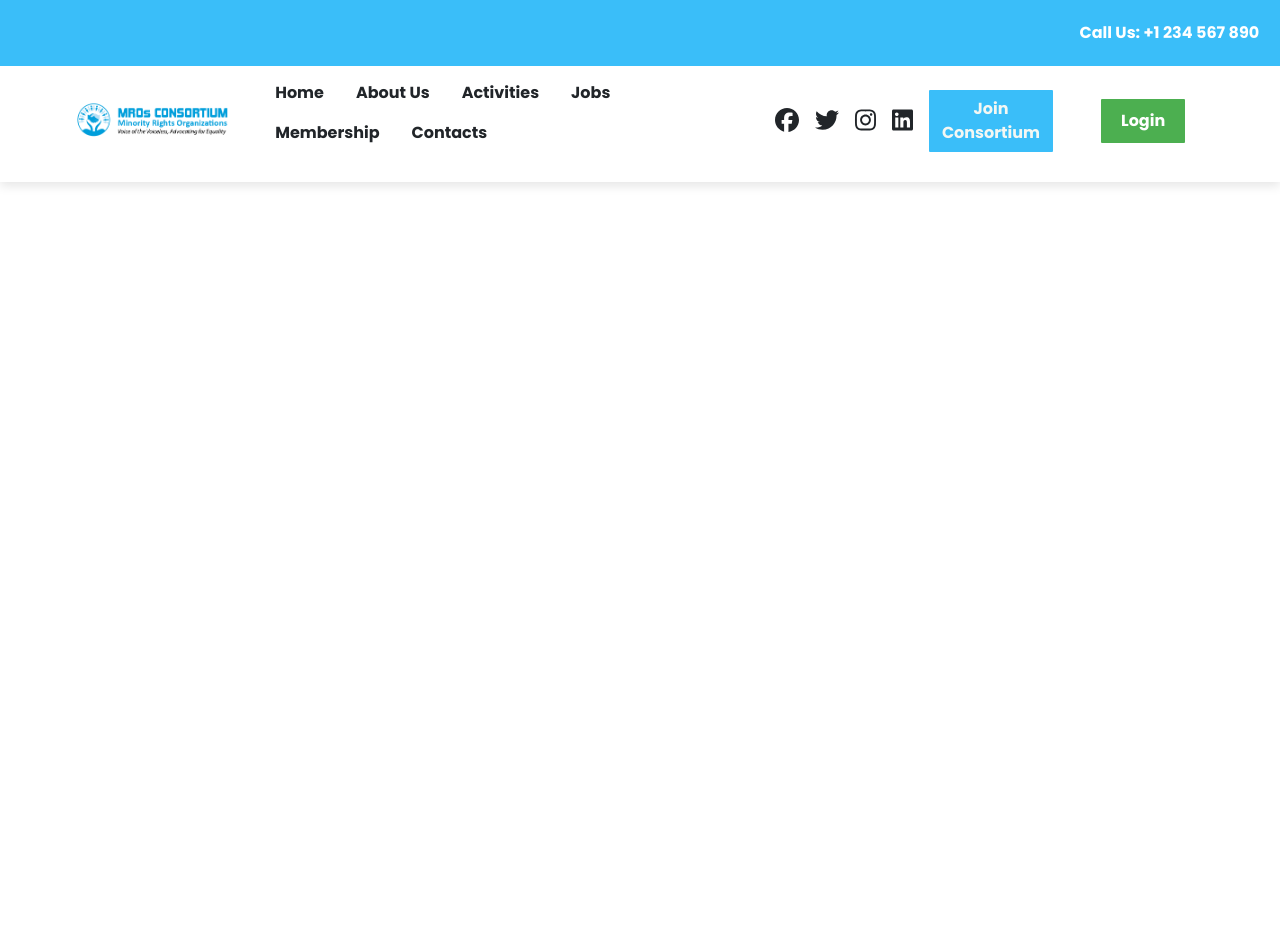
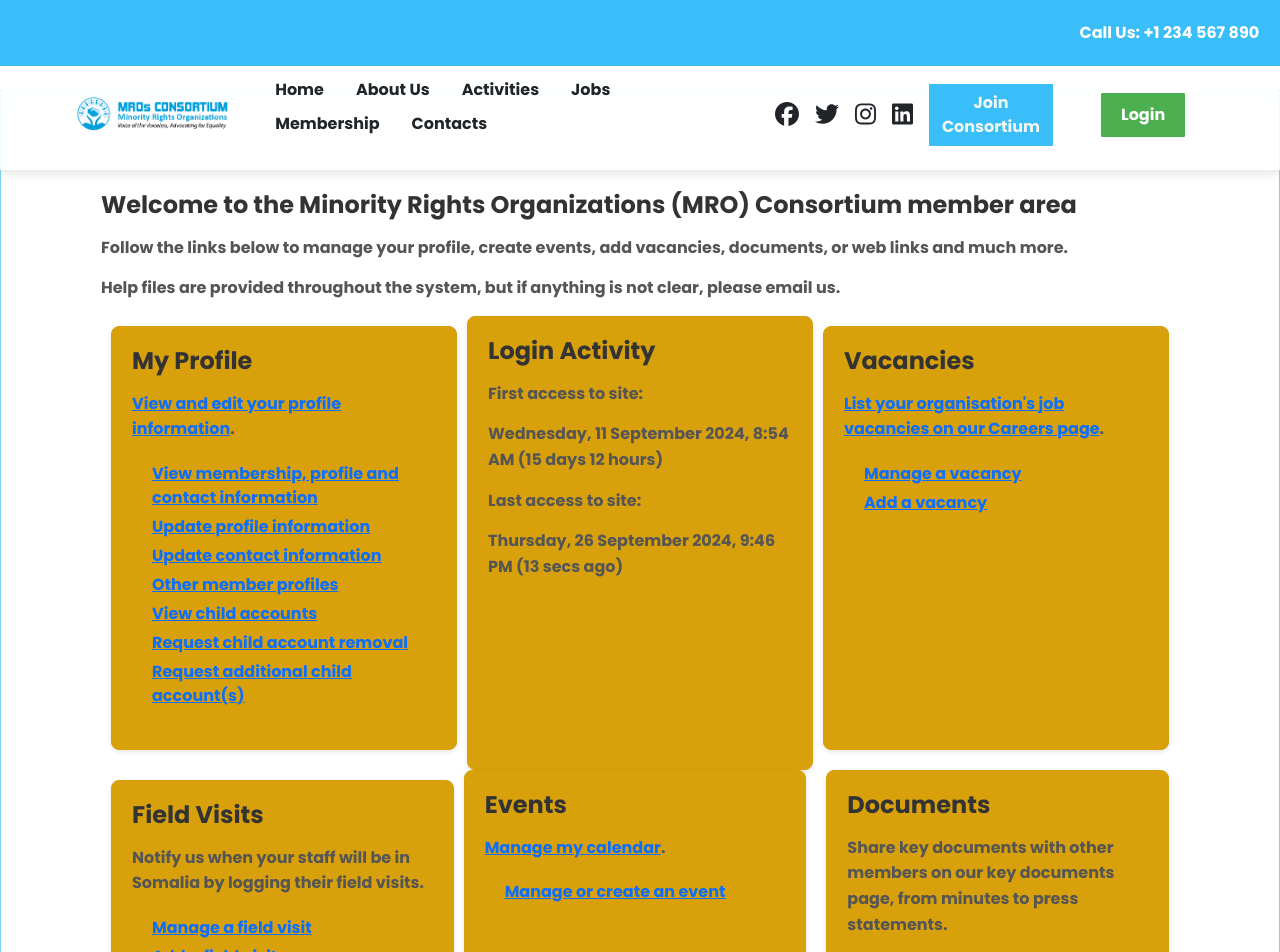
Before and after one commit to imraac/consortium, a React (Vite) app: page /member-account-administrator in a window 1280 px wide. Before the commit this address had no page. Shown: the top 952 px of the page. Before the commit the page ends 800 px from the top, so only its background shows below. Built offline with nearby package versions, Linux system fonts and the light colour scheme.

Commit message:
membership admin page

```diff
--- a/package.json
+++ b/package.json
@@ -14,11 +14,13 @@
     "@fortawesome/free-brands-svg-icons": "^6.6.0",
     "@fortawesome/free-solid-svg-icons": "^6.6.0",
     "@fortawesome/react-fontawesome": "^0.2.2",
+    "axios": "^1.7.7",
     "bootstrap": "^5.3.3",
     "i18next": "^23.15.1",
     "react": "^18.3.1",
     "react-dom": "^18.3.1",
     "react-i18next": "^15.0.2",
+    "react-icons": "^5.3.0",
     "react-router-dom": "^6.26.2",
     "styled-components": "^6.1.13"
   },
--- a/src/App.jsx
+++ b/src/App.jsx
@@ -15,6 +15,7 @@ import AboutUs from './components/AboutUs';
 import Advocacy from './components/Advocacy';
 import ConsortiumJoinForm from './components/ConsortiumJoinForm'; // Ensure this path is correct
 import FormFeedbackPage from './components/FormFeedbackPage';
+import Dashboard from './components/Dashboard'; // Import your form component
 
 const App = () => {
   return (
@@ -36,6 +37,7 @@ const App = () => {
         <Route path="/advocacy" element={<Advocacy />} />
         <Route path="/document-upload" element={<DocumentUpload />} />
 
+        <Route path="/member-account-administrator" element={<Dashboard />} />
         {/* Optional: Catch-all route for undefined paths */}
         <Route path="*" element={<div>Page Not Found</div>} />
       </Routes>
--- a/src/components/AboutUs.css
+++ b/src/components/AboutUs.css
@@ -5,10 +5,7 @@
     border-radius: 8px;
     text-align: left; /* Align text to the left */
     margin-top: 120px;
-    background-image: url('logo1.png');
-    background-size: 800px 230px; /* Set specific width and height */
-    background-repeat: no-repeat; /* Prevents the image from repeating */
-    background-position:center;
+
     flex: 1;
   }
 
--- a/src/components/Advocacy.jsx
+++ b/src/components/Advocacy.jsx
@@ -44,6 +44,18 @@ const Advocacy = () => {
         <div className="advocacy-container right-aligned"> {/* New thin and long right-aligned container */}
           <div className="advocacy-section">
             <h2>ADDITIONAL SERVICES</h2>
+
+            <p>Our organization provides various support services to enhance the capabilities of local NGOs.</p>
+            <ul>
+              <li>Capacity Building Workshops</li>
+              <li>Resource Allocation</li>
+              <li>Technical Assistance</li>
+              <li>Monitoring and Evaluation Support</li>
+              <li>Networking Opportunities</li>
+            </ul>
+            <p>
+              Through these services, we aim to empower local organizations and foster a collaborative environment that drives sustainable development in Somalia.
+            </p>
             <h3>SUPPORT SERVICES</h3>
             <p>Our organization provides various support services to enhance the capabilities of local NGOs.</p>
             <ul>
--- /dev/null
+++ b/src/components/Dashboard.css
@@ -0,0 +1,55 @@
+
+  .dashboard-container {
+    padding: 100px;
+    margin-top: 90px;
+    border: 1px solid #75d7f0;
+  }
+
+  .card-container {
+    display: flex;
+    flex-wrap: wrap;
+    justify-content: space-between;
+
+  }
+
+  .card {
+    background-color: #d8a10b;
+    border: 1px solid #d8a10b;
+    border-radius: 8px;
+    padding: 20px;
+    margin: 10px; /* This is the side margin */
+    margin-bottom: 20px; /* Increase this to add more space below each card */
+    flex: 1 1 calc(30% - 20px);
+    box-shadow: 0 2px 5px rgba(0, 0, 0, 0.1);
+    transition: transform 0.2s, box-shadow 0.2s;
+  }
+
+  .card:hover {
+    transform: translateY(-10px); /* Move the card up */
+    box-shadow: 0 4px 10px rgba(0, 0, 0, 0.2); /* Enhance shadow on hover */
+  }
+
+  .card.left {
+    margin-right: auto;
+  }
+
+  .card.middle {
+    margin: 0 10px;
+  }
+
+  .card.right {
+    margin-left: auto;
+  }
+
+  h2 {
+    color: #333;
+  }
+
+  ul {
+    list-style-type: none;
+    padding: 0;
+  }
+
+  ul li {
+    margin: 5px 0;
+  }
--- /dev/null
+++ b/src/components/Dashboard.jsx
@@ -0,0 +1,135 @@
+import React from "react";
+import { Link } from "react-router-dom"; // Import Link for navigation
+import "./Dashboard.css"; // Import the CSS file for styling
+
+const Dashboard = () => {
+  return (
+    <div className="dashboard-container">
+      <h2>
+        Welcome to the Minority Rights Organizations (MRO) Consortium member
+        area
+      </h2>
+
+      <p>
+        Follow the links below to manage your profile, create events, add
+        vacancies, documents, or web links and much more.
+      </p>
+      <p>
+        Help files are provided throughout the system, but if anything is not
+        clear, please email us.
+      </p>
+
+      <div className="card-container">
+        {/* Cards with more information at the top */}
+        <div className="card left">
+          <h2>My Profile</h2>
+          <p>
+            <Link to="/profile">View and edit your profile information</Link>.
+          </p>
+          <ul>
+            <li>
+              <Link to="/membership">View membership, profile and contact information</Link>
+            </li>
+            <li>
+              <Link to="/update-profile">Update profile information</Link>
+            </li>
+            <li>
+              <Link to="/update-contact">Update contact information</Link>
+            </li>
+            <li>
+              <Link to="/member-profiles">Other member profiles</Link>
+            </li>
+            <li>
+              <Link to="/child-accounts">View child accounts</Link>
+            </li>
+            <li>
+              <Link to="/request-child-removal">Request child account removal</Link>
+            </li>
+            <li>
+              <Link to="/request-child-accounts">Request additional child account(s)</Link>
+            </li>
+          </ul>
+        </div>
+
+        {/* New Login Activity Card */}
+        <div className="card middle">
+          <h2>Login Activity</h2>
+          <p>First access to site:</p>
+          <p>Wednesday, 11 September 2024, 8:54 AM (15 days 12 hours)</p>
+          <p>Last access to site:</p>
+          <p>Thursday, 26 September 2024, 9:46 PM (13 secs ago)</p>
+        </div>
+
+        <div className="card right">
+          <h2>Vacancies</h2>
+          <p>
+            <Link to="/vacancies">List your organisation's job vacancies on our Careers page</Link>.
+          </p>
+          <ul>
+            <li>
+              <Link to="/manage-vacancy">Manage a vacancy</Link>
+            </li>
+            <li>
+              <Link to="/add-vacancy">Add a vacancy</Link>
+            </li>
+          </ul>
+        </div>
+
+        <div className="card left">
+          <h2>Field Visits</h2>
+          <p>
+            Notify us when your staff will be in Somalia by logging their field
+            visits.
+          </p>
+          <ul>
+            <li>
+              <Link to="/manage-field-visit">Manage a field visit</Link>
+            </li>
+            <li>
+              <Link to="/add-field-visit">Add a field visit</Link>
+            </li>
+          </ul>
+        </div>
+
+        {/* Cards with less information at the bottom */}
+        <div className="card middle">
+          <h2>Events</h2>
+          <p>
+            <Link to="/calendar">Manage my calendar</Link>.
+          </p>
+          <ul>
+            <li>
+              <Link to="/manage-event">Manage or create an event</Link>
+            </li>
+          </ul>
+        </div>
+
+        <div className="card middle">
+          <h2>Documents</h2>
+          <p>
+            Share key documents with other members on our key documents page,
+            from minutes to press statements.
+          </p>
+          <ul>
+            <li>
+              <Link to="/manage-document">Manage a document</Link>
+            </li>
+            <li>
+              <Link to="/add-document">Add a document</Link>
+            </li>
+          </ul>
+        </div>
+
+        <div className="card left">
+          <h2>Add a Project</h2>
+          <p>Help make our interactive WWW map valuable by adding your projects.</p>
+          <p>
+            <strong>Coming soon</strong>
+          </p>
+        </div>
+      </div>
+    </div>
+  );
+};
+
+export default Dashboard;
--- a/src/components/DocumentUpload.css
+++ b/src/components/DocumentUpload.css
@@ -9,6 +9,38 @@
     background-position: center; /* Centers the image */
     max-width: 100%; /* Set a max-width for the container */
     margin: auto; /* Center the container horizontally */
+}
+.modal {
+    position: fixed;
+    top: 0;
+    left: 0;
+    width: 100%;
+    height: 100%;
+    background-color: rgba(0, 0, 0, 0.5);
+    display: flex;
+    justify-content: center;
+    align-items: center;
+}
+
+.modalContent {
+    background-color: rgb(86, 240, 39);
+    padding: 20px;
+    border-radius: 10px;
+    box-shadow: 0 4px 8px rgba(0, 0, 0, 0.2);
+}
+
+.closeButton {
+    margin-top: 10px;
+    padding: 8px 16px;
+    background-color: #07ec5f;
+    color: white;
+    border: none;
+    border-radius: 5px;
+    cursor: pointer;
+}
+
+.closeButton:hover {
+    background-color: #28a3eb;
 }
 
 
--- a/src/components/FormFeedbackPage.jsx
+++ b/src/components/FormFeedbackPage.jsx
@@ -1,5 +1,5 @@
 import React from 'react';
-import { useLocation } from 'react-router-dom';
+import { useLocation, Link } from 'react-router-dom';
 import './FormFeedbackPage.css'; // Ensure you create this CSS file for styles
 
 const FormFeedbackPage = () => {
@@ -12,7 +12,7 @@ const FormFeedbackPage = () => {
             <p>{message}</p>
             {!isError && (
                 <p className="successDetails">
-                    Your registration is almost complete. Kindly note this DOES NOT MEAN your are a member !
+                    Your registration is almost complete. Kindly note this DOES NOT MEAN you are a member!
                 </p>
             )}
             {isError && (
@@ -20,7 +20,16 @@ const FormFeedbackPage = () => {
                     Please review the information you submitted. Make sure all fields are filled out correctly and try again.
                 </p>
             )}
+
+            {/* Button to go back */}
             <button className="backButton" onClick={() => window.history.back()}>Go Back</button>
+
+            {/* Link to go to /document-upload */}
+            <Link to="/document-upload">
+                <button className="uploadButton">
+                    Go to Document Upload
+                </button>
+            </Link>
         </div>
     );
 };
```
Also changed, not shown: src/components/AboutUs.jsx (+11 -3 lines), src/components/DocumentUpload.jsx (+48 -27 lines), 1 other file (tests, documents, lock files or other folders).
